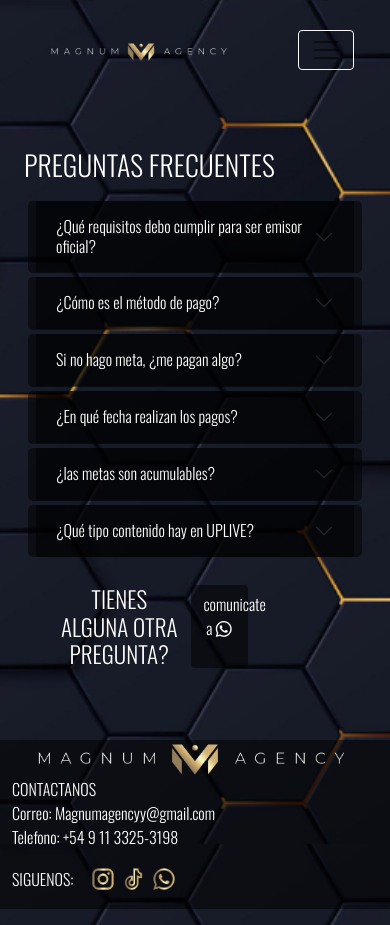
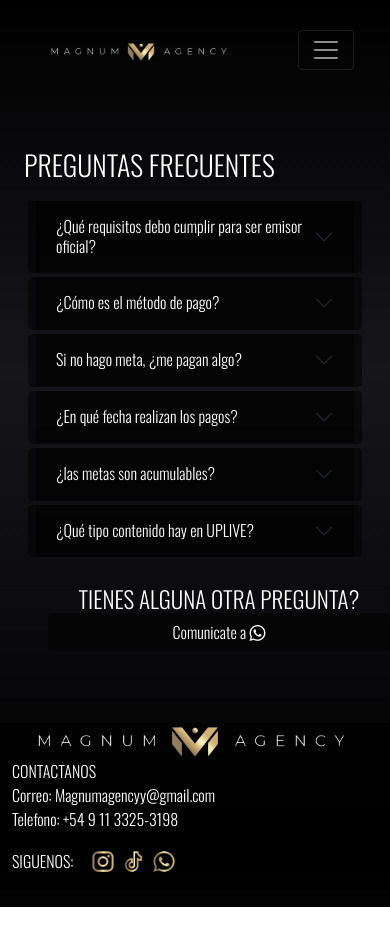
Before and after one commit to MilagrosvBeltran/mi-proyecto, a plain HTML site: page secciones/faq.html in a window 390 px wide. Drawn offline with nearby package versions, Linux system fonts and the light colour scheme.

Commit message:
Add files via upload

```diff
--- a/css/styles.css
+++ b/css/styles.css
@@ -1,5 +1,6 @@
 body {
-    background-image: url(../multimedia/fondo.png);
+    background: rgb(0,0,0);
+    background: linear-gradient(180deg, rgba(0,0,0,1) 0%, rgba(1,1,6,0.9192051820728291) 44%, rgba(0,0,0,1) 100%);
     background-size: cover;
     background-attachment: fixed;
     margin: 0px
@@ -18,9 +19,6 @@
 
 header {
     height: 100px;
-}
-#hamburguesa {
-    border-color: ghostwhite;
 }
 main {
     font-family: 'Oswald', sans-serif;
--- a/secciones/faq.html
+++ b/secciones/faq.html
@@ -20,7 +20,7 @@
     <!--#######################################################-->
     <!--HEADER-->
     <header class="row">
-        <nav class="navbar navbar-light ">
+        <nav class="navbar navbar-dark">
             <div class="container-fluid">
                 <a class="navbar-brand" href="../index.html">
                     <img src="../multimedia/logo-header.png" id="Logo-header" alt="" width="210">
@@ -154,8 +154,8 @@
                 </div>
             </div>
             <div class="h3 text-white m-4 row text-center">
-                <p class="col-5 m-0">TIENES ALGUNA OTRA PREGUNTA?</p>
-                <a class="col-2 text-center btn text-white" style="background-color: rgba(0,0,0,0.5);" target="_blank" href="https://api.whatsapp.com/send/?phone=5491133253198&text=Hola%2C+me+comunico+desde+instagram%2C+quisiera+m%C3%A1s+informaci%C3%B3n+para+ingresar+a+la+agencia.&app_absent=0">comunicate a <i class="bi bi-whatsapp"></i>
+                <p class="col-md-5 m-0">TIENES ALGUNA OTRA PREGUNTA?</p>
+                <a class="col-md-2 text-center btn text-white" style="background-color: rgba(0,0,0,0.5);" target="_blank" href="https://api.whatsapp.com/send/?phone=5491133253198&text=Hola%2C+me+comunico+desde+instagram%2C+quisiera+m%C3%A1s+informaci%C3%B3n+para+ingresar+a+la+agencia.&app_absent=0">Comunicate a <i class="bi bi-whatsapp"></i>
                 </a>
             </div>
         </div>
```
Also changed, not shown: index.html (+2 -2 lines), secciones/descarga-app.html (+1 -1 lines), secciones/emisores.html (+1 -1 lines), secciones/quies-somos.html (+3 -3 lines).
